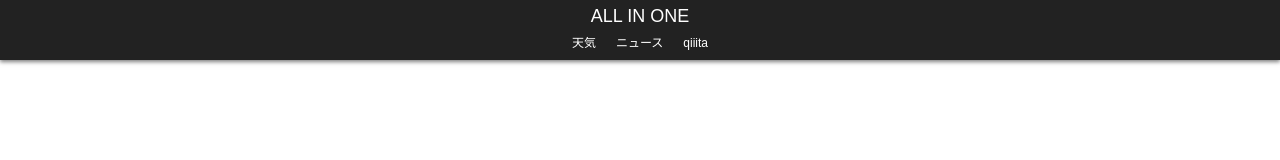
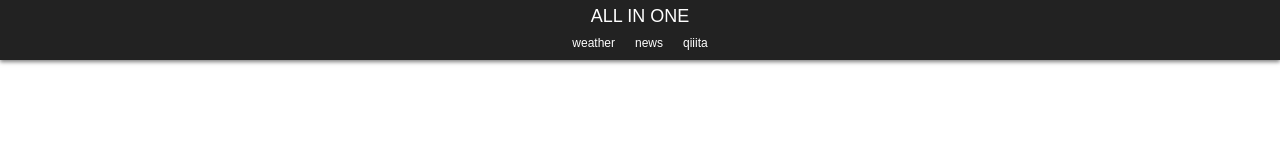
Before and after one commit to manak1/all_in_one, a Nuxt app: page / in a window 1280 px wide. Shown: the top 160 px of the page. Built offline with nearby package versions, Linux system fonts and the light colour scheme; no server answers.

Commit message:
:bug:Header調整

```diff
--- a/components/layout/LHeader.vue
+++ b/components/layout/LHeader.vue
@@ -9,10 +9,10 @@
       <nav class="l-nav">
         <ul class="l-nav__list">
           <li class="l-nav__item">
-            <nuxt-link class="l-nav__link" to="/weather">天気</nuxt-link>
+            <nuxt-link class="l-nav__link" to="/weather">weather</nuxt-link>
           </li>
           <li class="l-nav__item">
-            <nuxt-link class="l-nav__link" to="/news">ニュース</nuxt-link>
+            <nuxt-link class="l-nav__link" to="/news">news</nuxt-link>
           </li>
           <li class="l-nav__item">
             <nuxt-link class="l-nav__link" to="/qiiita">qiiita</nuxt-link>
--- a/pages/weather/-CDay.vue
+++ b/pages/weather/-CDay.vue
@@ -61,6 +61,7 @@ export default {
     height: 96px;
     margin: 0 auto;
     background-color: #222;
+    border-radius: 8px;
     box-shadow: 0 4px 5px 0 rgba(0, 0, 0, 0.28235);
   }
 }
@@ -68,7 +69,7 @@ export default {
 .c-list {
   display: flex;
   justify-content: center;
-  padding: 10px;
+  padding: 6px;
 
   &__item {
     padding: 0 8px;
--- a/pages/weather/-CHero.vue
+++ b/pages/weather/-CHero.vue
@@ -57,16 +57,6 @@ export default {
     box-shadow: 0 4px 5px 0 #00000048;
 
     /* background-image: url('~assets/images/weather/hero/hero_morning.jpeg'); */
-
-    &::before {
-      position: absolute;
-      top: 0;
-      width: 100%;
-      height: 100%;
-      content: '';
-      background-color: rgba(0, 0, 0, 0.3);
-      border-radius: 8px;
-    }
   }
 }
 
```
Also changed, not shown: assets/images/weather/weather_cloudy.svg.
